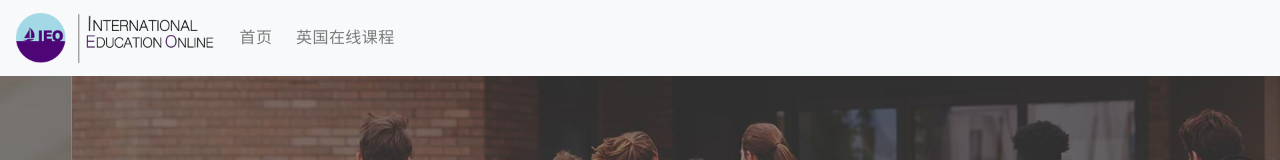
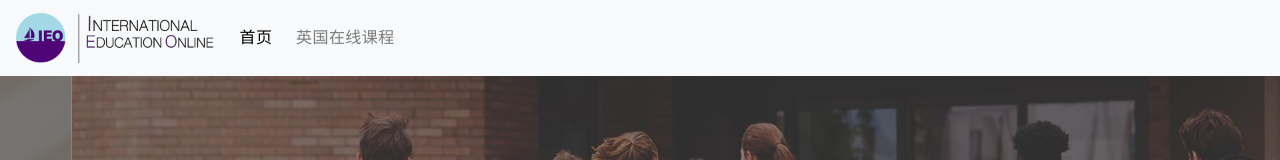
Before and after one commit to iphren/ieo-v2, a React (Vite) app: page / in a window 1280 px wide. Shown: the top 160 px of the page. Built offline with nearby package versions, Linux system fonts and the light colour scheme.

Commit message:
Highlight buttons based on path

```diff
--- a/src/components/IeoAppBar/CoursesButton/CoursesButton.tsx
+++ b/src/components/IeoAppBar/CoursesButton/CoursesButton.tsx
@@ -2,9 +2,14 @@ import React from 'react';
 import { useTranslation } from 'react-i18next';
 import { Button, Fade, Menu, MenuItem } from "@mui/material";
 import { Link } from 'react-router-dom';
+import { activePage } from "../IeoAppBar";
 import styles from '../IeoAppBar.module.scss';
 
-const CoursesButton = () => {
+interface NavProps {
+    path : string;
+}
+
+const CoursesButton = ({ path } : NavProps) => {
     const { t } = useTranslation();
 
     const [anchorEl, setAnchorEl] = React.useState<null | HTMLElement>(null);
@@ -19,7 +24,7 @@ const CoursesButton = () => {
     return <>
         <Button
             id="courses-button"
-            className={styles.navButton}
+            className={`${styles.navButton} ${activePage(path, "/choose-us")} ${activePage(path, "/tutors")}`}
             aria-controls={open ? 'courses-menu' : undefined}
             aria-haspopup="true"
             aria-expanded={open ? 'true' : undefined}
@@ -39,6 +44,7 @@ const CoursesButton = () => {
         >
             <MenuItem
                 className={styles.menuItem}
+                selected={Boolean(activePage(path, "/choose-us"))}
                 component={Link}
                 to="/choose-us"
                 onClick={handleClose}>
@@ -46,6 +52,7 @@ const CoursesButton = () => {
             </MenuItem>
             <MenuItem
                 className={styles.menuItem}
+                selected={Boolean(activePage(path, "/tutors"))}
                 component={Link}
                 to="/tutors"
                 onClick={handleClose}>
--- a/src/components/IeoAppBar/IeoAppBar.module.scss
+++ b/src/components/IeoAppBar/IeoAppBar.module.scss
@@ -15,6 +15,9 @@
   &:hover {
     color: rgba(0, 0, 0, 0.7) !important;
   }
+  &.activePage {
+    color: rgba(0, 0, 0) !important;
+  }
 }
 
 .menuItem {
--- a/src/components/IeoAppBar/IeoAppBar.tsx
+++ b/src/components/IeoAppBar/IeoAppBar.tsx
@@ -1,12 +1,18 @@
 import React from 'react';
 import { useTranslation } from 'react-i18next';
 import { AppBar, Button, Container, Toolbar } from "@mui/material";
-import { Link } from 'react-router-dom';
+import { Link, useLocation } from 'react-router-dom';
 import styles from './IeoAppBar.module.scss';
 import CoursesButton from "./CoursesButton/CoursesButton";
 
+export const activePage = (currentPath: string, path: string) => {
+    return currentPath === path ? styles.activePage : "";
+}
+
 const IeoAppBar = () => {
     const { t } = useTranslation();
+    const location = useLocation();
+    const currentPath = location.pathname;
 
     return <AppBar position="sticky" sx={{
         bgcolor: "#f8f9fa",
@@ -19,16 +25,18 @@ const IeoAppBar = () => {
                 height: "4.75rem",
                 padding: "0 1rem"
             }}>
-                <div className={styles.logoImage}></div>
+                <Link to="/">
+                    <div className={styles.logoImage}></div>
+                </Link>
                 <Button
                     id="home-button"
-                    className={styles.navButton}
+                    className={`${styles.navButton} ${activePage(currentPath, "/")}`}
                     component={Link}
                     to="/"
                 >
                     {t('home_page')}
                 </Button>
-                <CoursesButton />
+                <CoursesButton path={currentPath} />
             </Toolbar>
         </Container>
     </AppBar>;
```
